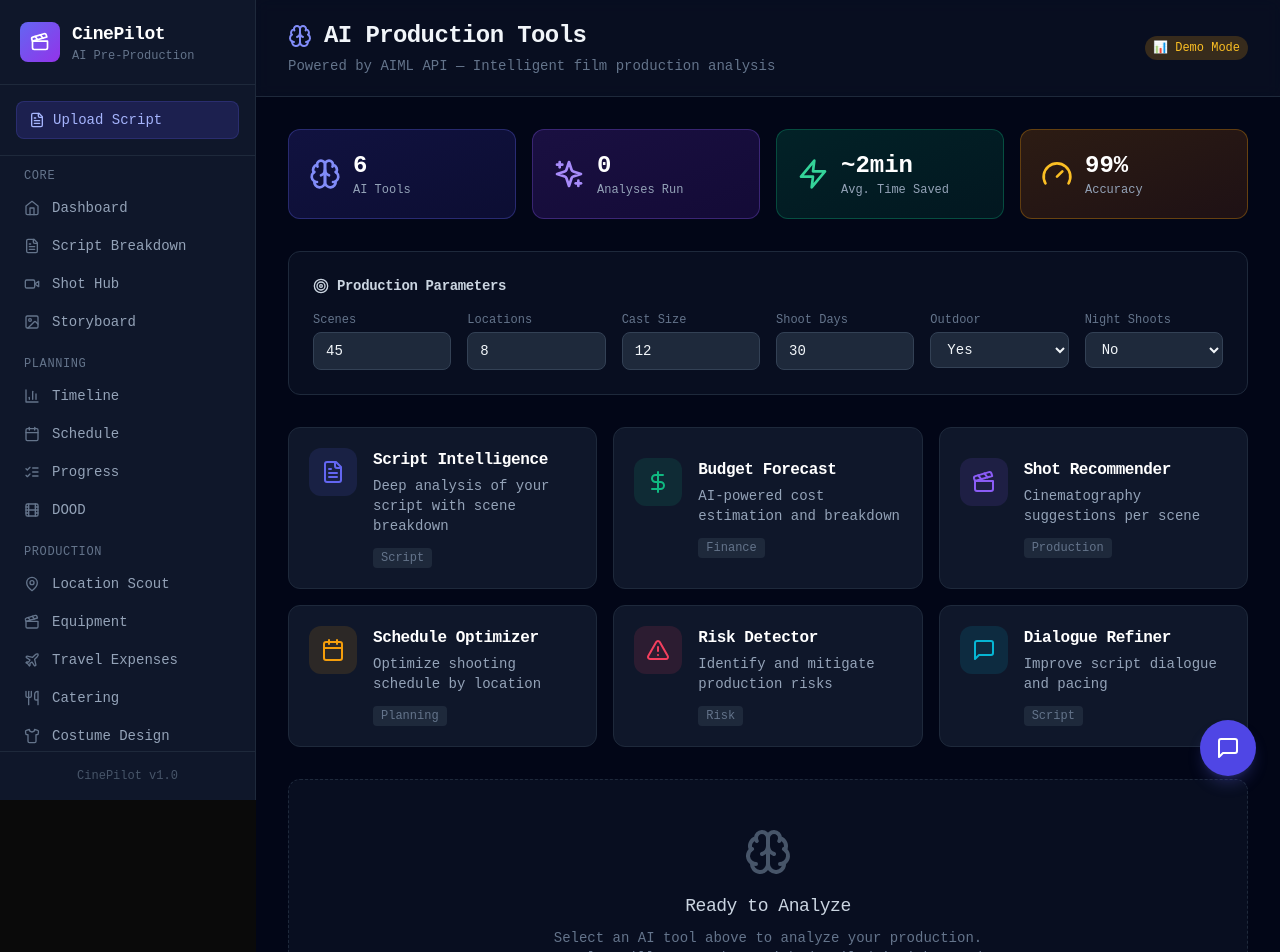
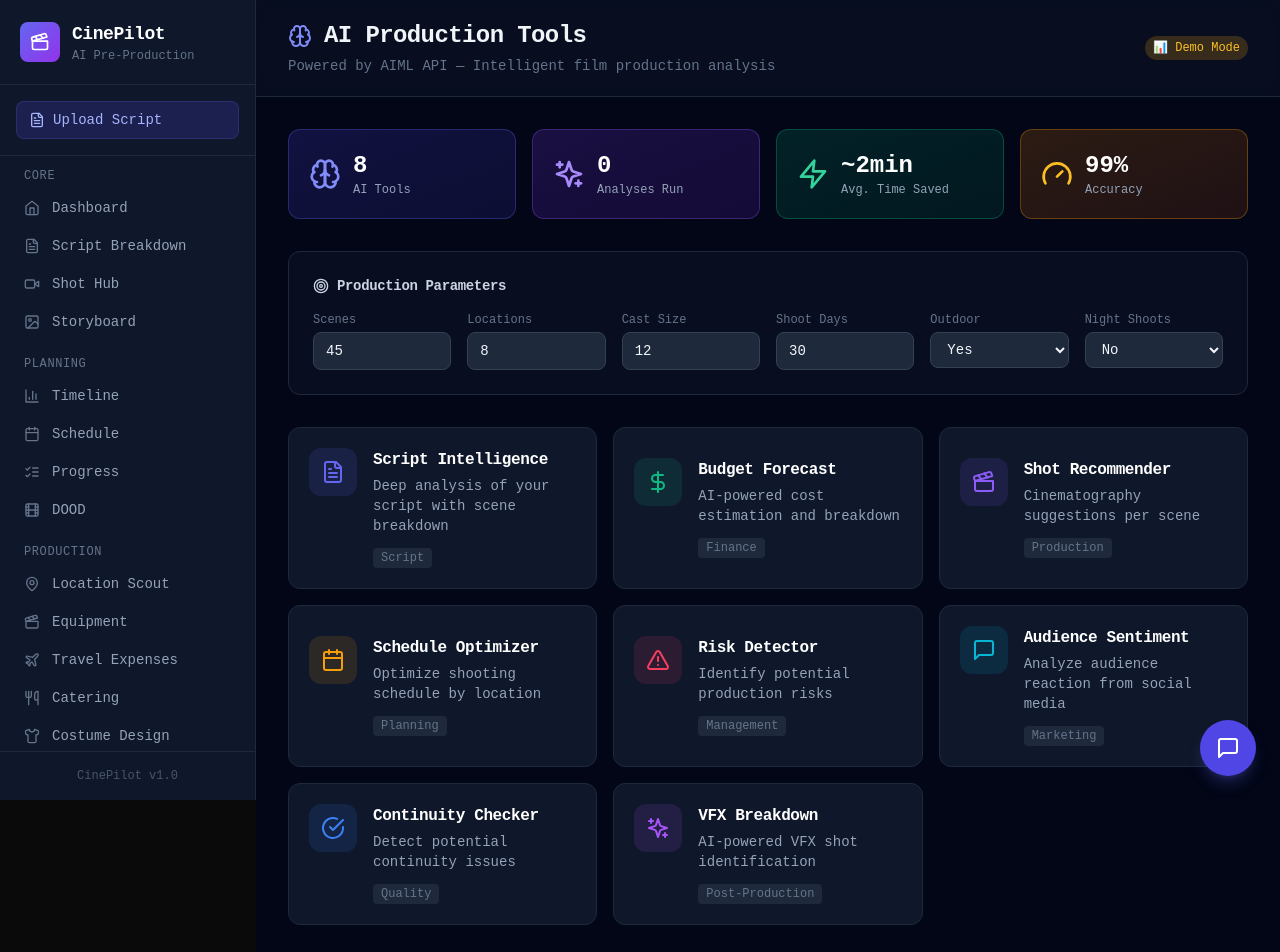
Before and after one commit to Gclaw-GMS/cinepilot, a Next.js app in the folder frontend/: page /ai-tools in a window 1280 px wide. Shown: the top 952 px of the page. Built offline with nearby package versions, Linux system fonts and the light colour scheme.

Commit message:
perf(ai-tools): Connect AI tools catalog to API endpoint for dynamic data

```diff
--- a/frontend/app/ai-tools/page.tsx
+++ b/frontend/app/ai-tools/page.tsx
@@ -1,12 +1,12 @@
 'use client'
 
-import { useState } from 'react'
+import { useState, useEffect } from 'react'
 import {
   Brain, Sparkles, FileText, Clapperboard, DollarSign,
   Calendar, AlertTriangle, MessageSquare, Wand2, Search,
   Play, ArrowRight, TrendingUp, Target, Zap, Loader2,
   BarChart3, PieChart, Activity, Gauge, AlertOctagon,
-  CheckCircle, XCircle, Info
+  CheckCircle, XCircle, Info, RefreshCw
 } from 'lucide-react'
 import {
   LineChart, Line, AreaChart, Area, BarChart, Bar,
@@ -22,58 +22,30 @@ interface AnalysisResult {
   timestamp?: string;
 }
 
-const AI_FEATURES = [
-  {
-    id: 'script-analyzer',
-    name: 'Script Intelligence',
-    desc: 'Deep analysis of your script with scene breakdown',
-    icon: FileText,
-    color: 'indigo',
-    category: 'Script'
-  },
-  {
-    id: 'budget-forecast',
-    name: 'Budget Forecast',
-    desc: 'AI-powered cost estimation and breakdown',
-    icon: DollarSign,
-    color: 'emerald',
-    category: 'Finance'
-  },
-  {
-    id: 'shot-suggest',
-    name: 'Shot Recommender',
-    desc: 'Cinematography suggestions per scene',
-    icon: Clapperboard,
-    color: 'violet',
-    category: 'Production'
-  },
-  {
-    id: 'schedule',
-    name: 'Schedule Optimizer',
-    desc: 'Optimize shooting schedule by location',
-    icon: Calendar,
-    color: 'amber',
-    category: 'Planning'
-  },
-  {
-    id: 'risk-detect',
-    name: 'Risk Detector',
-    desc: 'Identify and mitigate production risks',
-    icon: AlertTriangle,
-    color: 'rose',
-    category: 'Risk'
-  },
-  {
-    id: 'dialogue',
-    name: 'Dialogue Refiner',
-    desc: 'Improve script dialogue and pacing',
-    icon: MessageSquare,
-    color: 'cyan',
-    category: 'Script'
-  },
-]
+interface AITool {
+  id: string;
+  name: string;
+  desc: string;
+  icon: string;
+  color: string;
+  category: string;
+  endpoint: string;
+}
 
-const COLORS = {
+// Icon mapping for API data
+const ICON_MAP: Record<string, typeof FileText> = {
+  FileText,
+  DollarSign,
+  Clapperboard,
+  Calendar,
+  AlertTriangle,
+  MessageSquare,
+  Sparkles,
+  CheckCircle,
+}
+
+// Color mapping
+const COLORS_MAP: Record<string, string> = {
   indigo: '#6366f1',
   emerald: '#10b981',
   violet: '#8b5cf6',
@@ -81,6 +53,28 @@ const COLORS = {
   rose: '#f43f5e',
   cyan: '#06b6d4',
   slate: '#64748b',
+  blue: '#3b82f6',
+  purple: '#a855f7',
+}
+
+// Default features if API fails
+const DEFAULT_AI_FEATURES: AITool[] = [
+  { id: 'script-analyzer', name: 'Script Intelligence', desc: 'Deep analysis of your script with scene breakdown', icon: 'FileText', color: 'indigo', category: 'Script', endpoint: '/api/scripts' },
+  { id: 'budget-forecast', name: 'Budget Forecast', desc: 'AI-powered cost estimation and breakdown', icon: 'DollarSign', color: 'emerald', category: 'Finance', endpoint: '/api/budget?action=forecast' },
+  { id: 'shot-suggest', name: 'Shot Recommender', desc: 'Cinematography suggestions per scene', icon: 'Clapperboard', color: 'violet', category: 'Production', endpoint: '/api/shots' },
+  { id: 'schedule', name: 'Schedule Optimizer', desc: 'Optimize shooting schedule by location', icon: 'Calendar', color: 'amber', category: 'Planning', endpoint: '/api/schedule' },
+  { id: 'risk-detect', name: 'Risk Detector', desc: 'Identify and mitigate production risks', icon: 'AlertTriangle', color: 'rose', category: 'Risk', endpoint: '/api/mission-control' },
+  { id: 'dialogue', name: 'Dialogue Refiner', desc: 'Improve script dialogue and pacing', icon: 'MessageSquare', color: 'cyan', category: 'Script', endpoint: '/api/scripts' },
+]
+
+// Convert API tool to component format
+function apiToolToFeature(tool: AITool) {
+  const IconComponent = ICON_MAP[tool.icon] || FileText;
+  return {
+    ...tool,
+    iconComponent: IconComponent,
+    color: tool.color || 'slate',
+  };
 }
 
 // Production Input Form
@@ -199,9 +193,9 @@ function BudgetChart({ data }: { data: any }) {
   if (!data?.breakdown) return null
 
   const chartData = [
-    { name: 'Production', value: data.breakdown.production?.amount || 0, color: COLORS.indigo },
-    { name: 'Post-Production', value: data.breakdown.postProduction?.amount || 0, color: COLORS.emerald },
-    { name: 'Talent', value: data.breakdown.talent?.amount || 0, color: COLORS.violet },
+    { name: 'Production', value: data.breakdown.production?.amount || 0, color: COLORS_MAP.indigo },
+    { name: 'Post-Production', value: data.breakdown.postProduction?.amount || 0, color: COLORS_MAP.emerald },
+    { name: 'Talent', value: data.breakdown.talent?.amount || 0, color: COLORS_MAP.violet },
   ]
 
   return (
@@ -236,10 +230,10 @@ function SceneBreakdownChart({ data }: { data: any }) {
   if (!data?.sceneBreakdown) return null
 
   const chartData = [
-    { name: 'Interior', value: data.sceneBreakdown.interior || 0, fill: COLORS.indigo },
-    { name: 'Exterior', value: data.sceneBreakdown.exterior || 0, fill: COLORS.emerald },
-    { name: 'Day', value: data.sceneBreakdown.day || 0, fill: COLORS.amber },
-    { name: 'Night', value: data.sceneBreakdown.night || 0, fill: COLORS.violet },
+    { name: 'Interior', value: data.sceneBreakdown.interior || 0, fill: COLORS_MAP.indigo },
+    { name: 'Exterior', value: data.sceneBreakdown.exterior || 0, fill: COLORS_MAP.emerald },
+    { name: 'Day', value: data.sceneBreakdown.day || 0, fill: COLORS_MAP.amber },
+    { name: 'Night', value: data.sceneBreakdown.night || 0, fill: COLORS_MAP.violet },
   ]
 
   return (
@@ -299,7 +293,7 @@ function RiskCards({ risks }: { risks: any[] }) {
   return (
     <div className="space-y-3">
       {risks.map((risk, i) => (
-        <div key={i} className="bg-slate-800/50 rounded-lg p-4 border-l-4 border-slate-700 hover:border-l-4 transition-all" style={{ borderColor: COLORS[severityColors[risk.severity] as keyof typeof COLORS] }}>
+        <div key={i} className="bg-slate-800/50 rounded-lg p-4 border-l-4 border-slate-700 hover:border-l-4 transition-all" style={{ borderColor: COLORS_MAP[severityColors[risk.severity] as keyof typeof COLORS_MAP] }}>
           <div className="flex items-start justify-between">
             <div>
               <span className={`inline-flex items-center gap-1 px-2 py-0.5 rounded text-xs font-medium bg-${severityColors[risk.severity]}-500/20 text-${severityColors[risk.severity]}-400`}>
@@ -357,6 +351,9 @@ function Recommendations({ items }: { items: string[] }) {
 
 // Main Component
 export default function AIToolsPage() {
+  const [tools, setTools] = useState<AITool[]>(DEFAULT_AI_FEATURES)
+  const [categories, setCategories] = useState<string[]>([])
+  const [loadingTools, setLoadingTools] = useState(true)
   const [selected, setSelected] = useState<string | null>(null)
   const [loading, setLoading] = useState(false)
   const [result, setResult] = useState<AnalysisResult | null>(null)
@@ -368,6 +365,30 @@ export default function AIToolsPage() {
     is_outdoor: true,
     is_night_shoots: false,
   })
+
+  // Fetch tools from API on mount
+  useEffect(() => {
+    async function fetchTools() {
+      try {
+        const res = await fetch('/api/ai-tools')
+        const data = await res.json()
+        if (data.tools && Array.isArray(data.tools) && data.tools.length > 0) {
+          setTools(data.tools)
+          if (data.categories) {
+            setCategories(data.categories)
+          }
+        }
+      } catch (e) {
+        console.warn('Failed to fetch AI tools from API, using defaults:', e)
+      } finally {
+        setLoadingTools(false)
+      }
+    }
+    fetchTools()
+  }, [])
+
+  // Convert tools to renderable format
+  const aiFeatures = tools.map(apiToolToFeature)
 
   const runAnalysis = async (featureId: string) => {
     setSelected(featureId)
@@ -391,7 +412,12 @@ export default function AIToolsPage() {
     setLoading(false)
   }
 
-  const getFeatureColor = (color: string) => COLORS[color as keyof typeof COLORS] || COLORS.slate
+  const getFeatureColor = (color: string) => COLORS_MAP[color] || COLORS_MAP.slate
+
+  // Get unique categories from tools
+  const allCategories = categories.length > 0
+    ? categories
+    : [...new Set(aiFeatures.map(f => f.category))]
 
   return (
     <div className="min-h-screen bg-slate-950 text-slate-100">
@@ -422,7 +448,7 @@ export default function AIToolsPage() {
             <div className="flex items-center gap-3">
               <Brain className="w-8 h-8 text-indigo-400" />
               <div>
-                <p className="text-2xl font-bold text-white">6</p>
+                <p className="text-2xl font-bold text-white">{loadingTools ? '-' : tools.length}</p>
                 <p className="text-xs text-slate-400">AI Tools</p>
               </div>
             </div>
@@ -526,7 +552,15 @@ export default function AIToolsPage() {
 
         {/* Feature Grid */}
         <div className="grid grid-cols-1 md:grid-cols-2 lg:grid-cols-3 gap-4 mb-8">
-          {AI_FEATURES.map((feature) => (
+          {loadingTools ? (
+            <div className="col-span-full flex items-center justify-center py-12">
+              <Loader2 className="w-6 h-6 animate-spin text-indigo-400 mr-2" />
+              <span className="text-slate-400">Loading AI tools...</span>
+            </div>
+          ) : (
+            aiFeatures.map((feature) => {
+              const IconComponent = feature.iconComponent || FileText;
+              return (
                 <button
                   key={feature.id}
                   onClick={() => runAnalysis(feature.id)}
@@ -542,7 +576,7 @@ export default function AIToolsPage() {
                       className="p-3 rounded-xl"
                       style={{ backgroundColor: `${getFeatureColor(feature.color)}20` }}
                     >
-                  <feature.icon className="w-6 h-6" style={{ color: getFeatureColor(feature.color) }} />
+                      <IconComponent className="w-6 h-6" style={{ color: getFeatureColor(feature.color) }} />
                     </div>
                     <div className="flex-1">
                       <div className="flex items-center justify-between">
@@ -556,7 +590,9 @@ export default function AIToolsPage() {
                     </div>
                   </div>
                 </button>
-          ))}
+              );
+            })
+          )}
         </div>
 
         {/* Results Section */}
@@ -578,7 +614,7 @@ export default function AIToolsPage() {
                   <Info className="w-5 h-5 text-amber-400" />
                 )}
                 <span className="font-semibold text-white">
-                  {AI_FEATURES.find(f => f.id === result.action)?.name} Results
+                  {aiFeatures.find(f => f.id === result.action)?.name} Results
                 </span>
               </div>
               <div className="flex items-center gap-3">
--- /dev/null
+++ b/frontend/app/api/ai-tools/route.ts
@@ -0,0 +1,169 @@
+import { NextRequest, NextResponse } from 'next/server';
+
+// AI Tool definitions
+const AI_TOOLS = [
+  {
+    id: 'script-analyzer',
+    name: 'Script Intelligence',
+    desc: 'Deep analysis of your script with scene breakdown',
+    icon: 'FileText',
+    color: 'indigo',
+    category: 'Script',
+    endpoint: '/api/scripts'
+  },
+  {
+    id: 'budget-forecast',
+    name: 'Budget Forecast',
+    desc: 'AI-powered cost estimation and breakdown',
+    icon: 'DollarSign',
+    color: 'emerald',
+    category: 'Finance',
+    endpoint: '/api/budget?action=forecast'
+  },
+  {
+    id: 'shot-suggest',
+    name: 'Shot Recommender',
+    desc: 'Cinematography suggestions per scene',
+    icon: 'Clapperboard',
+    color: 'violet',
+    category: 'Production',
+    endpoint: '/api/shots'
+  },
+  {
+    id: 'schedule-optimizer',
+    name: 'Schedule Optimizer',
+    desc: 'Optimize shooting schedule by location',
+    icon: 'Calendar',
+    color: 'amber',
+    category: 'Planning',
+    endpoint: '/api/schedule'
+  },
+  {
+    id: 'risk-detector',
+    name: 'Risk Detector',
+    desc: 'Identify potential production risks',
+    icon: 'AlertTriangle',
+    color: 'rose',
+    category: 'Management',
+    endpoint: '/api/mission-control'
+  },
+  {
+    id: 'sentiment-analyzer',
+    name: 'Audience Sentiment',
+    desc: 'Analyze audience reaction from social media',
+    icon: 'MessageSquare',
+    color: 'cyan',
+    category: 'Marketing',
+    endpoint: '/api/audience-sentiment'
+  },
+  {
+    id: 'continuity-check',
+    name: 'Continuity Checker',
+    desc: 'Detect potential continuity issues',
+    icon: 'CheckCircle',
+    color: 'blue',
+    category: 'Quality',
+    endpoint: '/api/continuity'
+  },
+  {
+    id: 'vfx-breakdown',
+    name: 'VFX Breakdown',
+    desc: 'AI-powered VFX shot identification',
+    icon: 'Sparkles',
+    color: 'purple',
+    category: 'Post-Production',
+    endpoint: '/api/vfx'
+  },
+];
+
+export async function GET(request: NextRequest) {
+  const searchParams = request.nextUrl.searchParams;
+  const toolId = searchParams.get('id');
+  const action = searchParams.get('action');
+
+  // Return list of all AI tools
+  if (!toolId) {
+    return NextResponse.json({
+      tools: AI_TOOLS,
+      categories: [...new Set(AI_TOOLS.map(t => t.category))],
+    });
+  }
+
+  // Get specific tool
+  const tool = AI_TOOLS.find(t => t.id === toolId);
+  if (!tool) {
+    return NextResponse.json({ error: 'Tool not found' }, { status: 404 });
+  }
+
+  // Run analysis based on action
+  if (action === 'analyze') {
+    try {
+      // Fetch related data from other APIs
+      const responses = await Promise.allSettled([
+        fetch(`${process.env.NEXT_PUBLIC_APP_URL || 'http://localhost:3000'}${tool.endpoint}`),
+      ]);
+
+      const data = responses[0].status === 'fulfilled'
+        ? await responses[0].value.json()
+        : null;
+
+      return NextResponse.json({
+        tool,
+        analysis: {
+          timestamp: new Date().toISOString(),
+          source: tool.endpoint,
+          data,
+        },
+      });
+    } catch (error) {
+      return NextResponse.json({
+        tool,
+        error: 'Analysis failed',
+        message: error instanceof Error ? error.message : 'Unknown error',
+      }, { status: 500 });
+    }
+  }
+
+  // Return tool details
+  return NextResponse.json({ tool });
+}
+
+export async function POST(request: NextRequest) {
+  try {
+    const body = await request.json();
+    const { toolId, prompt, context } = body;
+
+    const tool = AI_TOOLS.find(t => t.id === toolId);
+    if (!tool) {
+      return NextResponse.json({ error: 'Tool not found' }, { status: 404 });
+    }
+
+    // Simulate AI analysis response
+    const analysisResult = {
+      tool: tool.name,
+      prompt,
+      context,
+      result: {
+        insights: [
+          `Analysis based on ${tool.category} data`,
+          `Endpoint: ${tool.endpoint}`,
+          `Context provided: ${context ? 'Yes' : 'No'}`,
+        ],
+        recommendations: [
+          'Review the generated insights',
+          'Cross-reference with manual analysis',
+          'Adjust parameters for more precise results',
+        ],
+        confidence: 0.85,
+      },
+      timestamp: new Date().toISOString(),
+    };
+
+    return NextResponse.json(analysisResult);
+  } catch (error) {
+    return NextResponse.json(
+      { error: 'Invalid request', message: error instanceof Error ? error.message : 'Unknown error' },
+      { status: 400 }
+    );
+  }
+}
```
Lines whose indentation alone changed are shown as unchanged.
